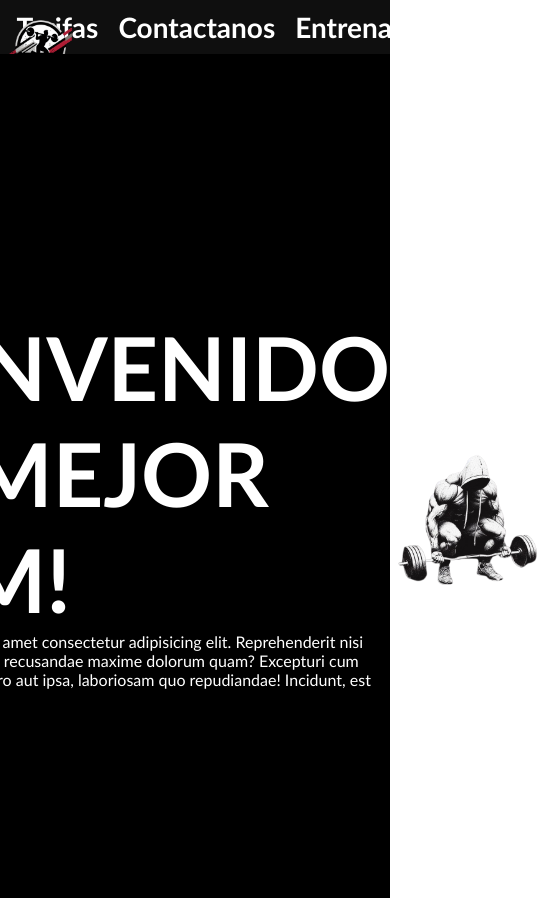
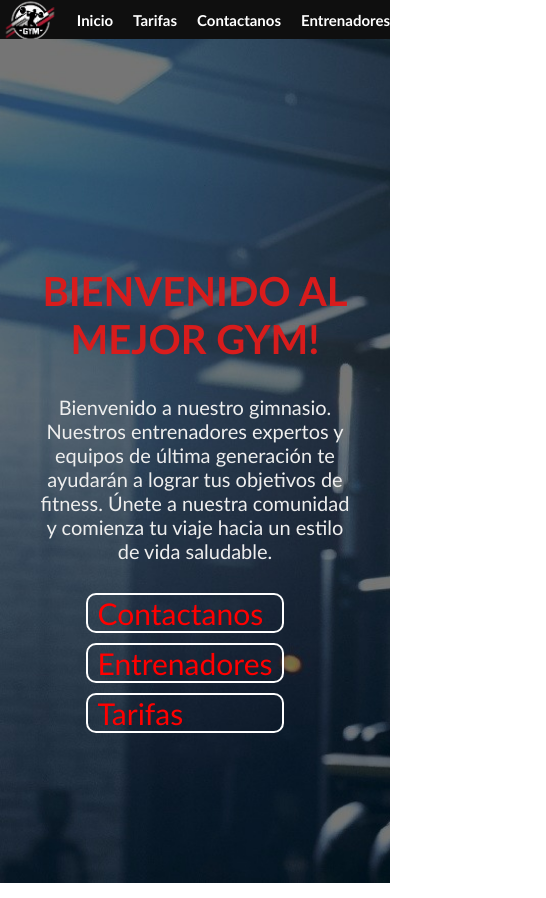
Before and after one commit to GonzaloCaldoli17/CursoPython, a plain HTML site: page index.html in a window 390 px wide. Shown: the whole page, 546 px wide, since content can reach past the window. Drawn offline with Linux system fonts and the light colour scheme.

Commit message:
subo proyecto

```diff
--- a/index.html
+++ b/index.html
@@ -8,6 +8,8 @@
 </head>
 <body>
     <header>
+
+
         <nav class="navbar">
             <a href="index.html"><img src="img/image-removebg-preview (4).png" alt="logo" class="logo-img"></a>
             <ul class="nav-list">
@@ -23,12 +25,16 @@
     <section class="sectioni">
         <div class="txt">
             <h3>BIENVENIDO AL MEJOR GYM!</h3>
-            <p>Lorem ipsum dolor sit, amet consectetur adipisicing elit. Reprehenderit nisi culpa inventore labore recusandae maxime dolorum quam? Excepturi cum perferendis totam porro aut ipsa, laboriosam quo repudiandae! Incidunt, est unde!</p>
+            <p>Bienvenido a nuestro gimnasio. Nuestros entrenadores expertos y equipos de última generación te ayudarán a lograr tus objetivos de fitness. Únete a nuestra comunidad y comienza tu viaje hacia un estilo de vida saludable.</p>
+            <div class="btns">
             <a href="Contactanos.html" class="btn">Contactanos</a>
-        </div>
-        <div class="img">
-            <img src="img/image-removebg-preview.png" alt="">
+            <a href="entrenadores.html" class="btn">Entrenadores</a>
+            <a href="tarifas.html" class="btn">Tarifas</a>
+            </div>
         </div>
     </section>
+
+
+
 </body>
 </html>
--- a/style/style-contactanos.css
+++ b/style/style-contactanos.css
@@ -130,3 +130,25 @@ body{
   .form-register .choice{
     border: none;
   }
+
+
+
+
+  @media (max-width:412px){
+    .nav-item a {
+        font-size: 15px;
+      }
+      .nav-list{
+        align-items: end;
+        justify-content: end;
+      }
+      .logo-img{
+        margin-top: -0.4rem;
+        width: 50px;
+        height: 50px;
+      }
+
+      .navbar{
+        height: 2.4rem;
+      }
+   }
--- a/style/style-entrenadores.css
+++ b/style/style-entrenadores.css
@@ -276,6 +276,26 @@ body{
     }
 }
 
+
+@media (max-width:412px){
+    .nav-item a {
+        font-size: 15px;
+      }
+      .nav-list{
+        align-items: end;
+        justify-content: end;
+      }
+      .logo-img{
+        margin-top: -0.4rem;
+        width: 50px;
+        height: 50px;
+      }
+
+      .navbar{
+        height: 1.8rem;
+      }
+   }
+
 .entrenadores{
     margin-bottom: 100px;
     color: rgb(252, 252, 252);
--- a/style/style-tarifas.css
+++ b/style/style-tarifas.css
@@ -87,6 +87,7 @@ body{
     .precio-col:last-child {
     margin-right:0
     }
+
    }
 
 
@@ -175,3 +176,24 @@ body{
    .fa-solid{
     margin-right: 10px;
    }
+
+   @media (max-width:412px){
+    .nav-item a {
+        font-size: 15px;
+      }
+      .nav-list{
+        align-items: end;
+        justify-content: end;
+      }
+      .logo-img{
+        margin-top: -0.4rem;
+        width: 50px;
+        height: 50px;
+      }
+      #tabla-precios{
+        flex-direction: column;
+      }
+      .navbar{
+        height: 1rem;
+      }
+   }
--- a/style/style.css
+++ b/style/style.css
@@ -5,6 +5,7 @@
     margin: 0;
     padding: 0;
     font-family: 'Gill Sans', 'Gill Sans MT', Calibri, 'Trebuchet MS', sans-serif;
+    overflow: hidden;
 }
 
 .logo-img{
@@ -12,7 +13,7 @@
     margin-right: 10px;
     width: 80px;
     height: 80px;
-    margin-top: -1%;
+    margin-top: -1.1%;
    position: absolute;
    align-items: start;
    display: flex;
@@ -20,7 +21,7 @@
 }
 
 .navbar {
-    background-color: #0f0f0f;
+    background-color: #0F0F0F;
     text-align: center;
     padding: 10px 0;
     width: 100%;
@@ -29,6 +30,7 @@
     left: 0;
     overflow: hidden;
     position: sticky;
+    backdrop-filter: blur(10px);
 }
 
 .nav-list {
@@ -69,25 +71,104 @@ section{
 padding-bottom: 2rem;
 }
 
-.sectioni{
+.sectioni {
     display: flex;
     align-items: center;
     justify-content: center;
-    background-color: #000000;
+    background-image: url('../img/fongo.jpg');
+    background-repeat: no-repeat;
+    background-size: cover;
+    padding: 0 9%;
+    padding-top: 7.5rem;
+    padding-bottom: 2rem;
+    background-color: rgba(0, 0, 0, 0.678);
   }
 
-.sectioni .img img{
-    width: 40vw;
-    margin-right: -10%;
+  .sectioni .txt {
+    flex: 1;
+    text-align: center; /* Centra el texto horizontalmente */
+    color: #eeeeee;
+    display: flex;
+    flex-direction: column;
+    align-items: center;
+    text-align: center;
+  }
 
+  .sectioni .txt h3 {
+    font-size: 5rem;
+    color: #d81c1c;
+    text-transform: uppercase;
+    width: 80rem;
+    margin-bottom: 2rem;
+  }
+
+  .sectioni .txt p {
+    font-size: 30px;
+    font-weight: 400;
+    width: 45rem;
+    border-radius: 4px;
+    margin-bottom: 30px;
+  }
+
+  .sectioni .btn {
+    text-decoration: none;
+    font-size: 30px;
+    color: red;
+    transition: color 0.3s; /* Agregué "s" a la duración de la transición */
+    margin-right: 20px;
+    border: 2px solid white;
+    padding-top: 0;
+    padding-right: 10px;
+    padding-left: 10px;
+    border-radius: 10px;
+  }
+
+  .btn:hover {
+    color: white;
+  }
+
+  .hamburguesa{
+    display: none;
+  }
+
+
+  @media  (max-width: 768px) {
+    .sectioni .txt h3{
+      width: 35rem;
+    }
+    .sectioni .txt p{
+      width: 40rem;
+    }
+    .logo-img{
+      margin-top: -2.7%;
+    }
+  }
+
+  @media (max-width: 412px){
+    .nav-item a {
+      font-size: 15px;
+    }
+    .nav-list{
+      align-items: end;
+      justify-content: end;
+    }
+    .logo-img{
+      margin-top: -1.2rem;
+      width: 60px;
+      height: 60px;
     }
 
     .sectioni .txt h3{
-    font-size: 5.5rem;
-    color: #fff;
-    text-transform: uppercase;
+      width: 20rem;
+      font-size: 40px;
     }
+    .sectioni .txt p{
+      width: 20rem;
+      font-size: 20px;
+    }
+    .sectioni .btn{
+      margin-bottom: 10px;
+      display: flex;
 
-.sectioni .txt p{
-    color: #fff;
     }
+  }
```
Also changed, not shown: img/fongo.jpg (added), 1 other file. Lines whose indentation alone changed are shown as unchanged.
